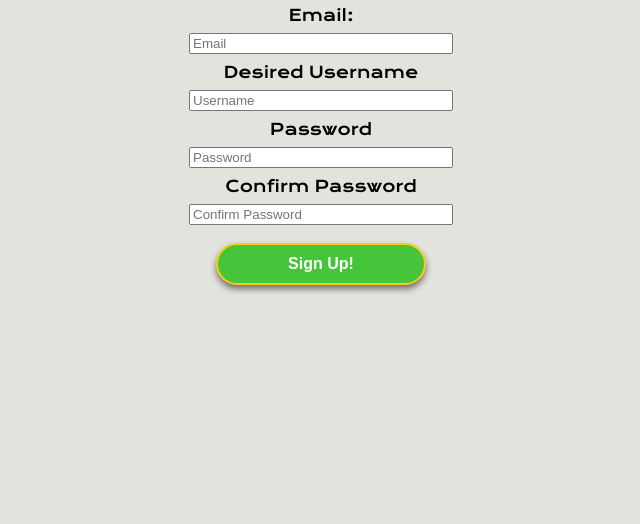
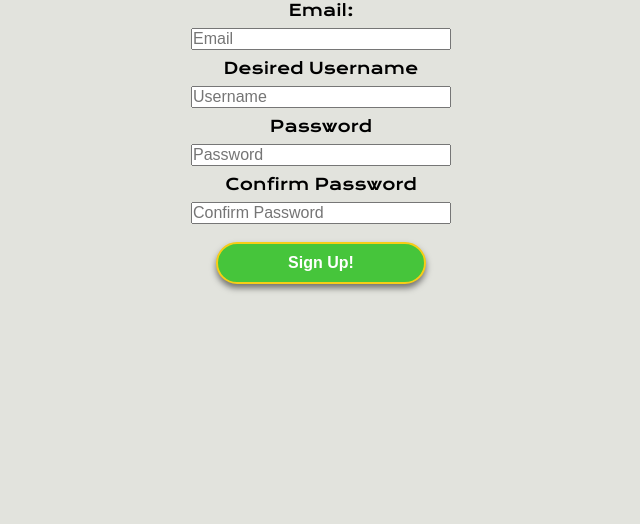
Before and after one commit to TheDakDakDak/rw-backend, a website: page public/signup/index.html in a window 1280 px wide. Shown: the part 292-816 px from the top of the page, without its empty margins (319-959 px from the left). Drawn offline with nearby package versions, Linux system fonts and the light colour scheme; a web font is replaced by a local one.

Commit message:
Made login and signup pages unscrollable

```diff
--- a/public/styles/login.css
+++ b/public/styles/login.css
@@ -1,3 +1,8 @@
+* {
+	margin: 0;
+	padding: 0;
+}
+
 body {
 	display: flex;
 	justify-content: center;
@@ -14,7 +19,6 @@ main {
 	align-items: center;
 	width: 40vw;
 	height: 60vh;
-	padding-top: 0;
 }
 
 h1 {
@@ -23,6 +27,7 @@ h1 {
 	font-size: 32px;
 	font-weight: bold;
 	margin-top: 0;
+	margin-bottom: 3vh;
 }
 
 form {
@@ -33,19 +38,12 @@ form {
 	gap: 8px;
 }
 
-.inputField {
-	width: 100%;
+input {
+	font-size: 16px;
 }
 
 #submitButton:hover {
 	cursor: pointer;
-}
-
-#notImplemented {
-	display: none;
-	width: 70%;
-	margin-left: 10%;
-	color: red;
 }
 
 #submitButton {
--- a/public/styles/signup.css
+++ b/public/styles/signup.css
@@ -1,3 +1,8 @@
+* {
+	margin: 0;
+	padding: 0;
+}
+
 body {
 	display: flex;
 	justify-content: center;
@@ -23,6 +28,7 @@ h1 {
 	font-size: 32px;
 	font-weight: bold;
 	margin-top: 0;
+	margin-bottom: 3vh;
 }
 
 form {
@@ -31,6 +37,10 @@ form {
 	align-items: center;
 	width: 20vw;
 	gap: 8px;
+}
+
+input {
+	font-size: 16px;
 }
 
 .inputField {
```
